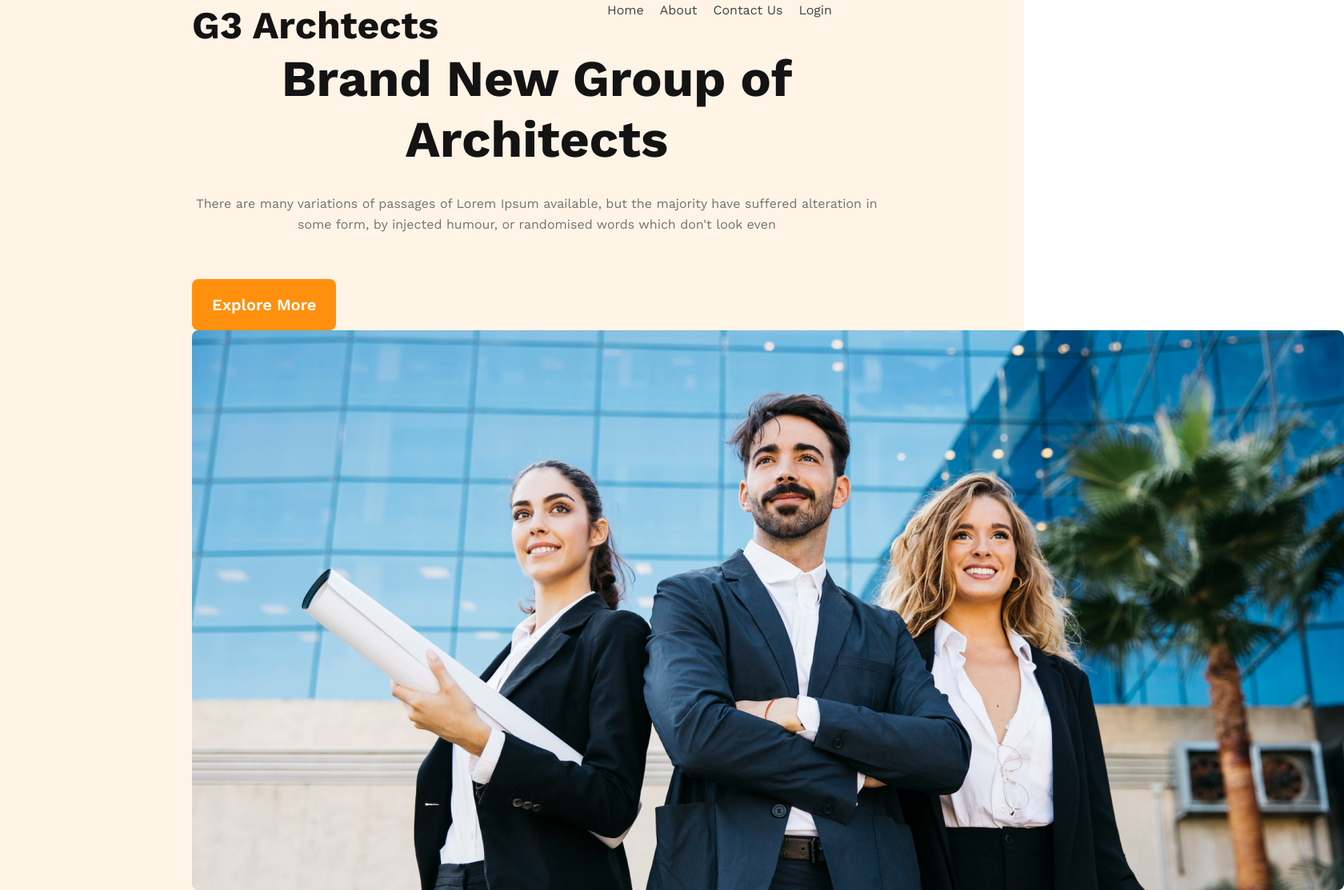
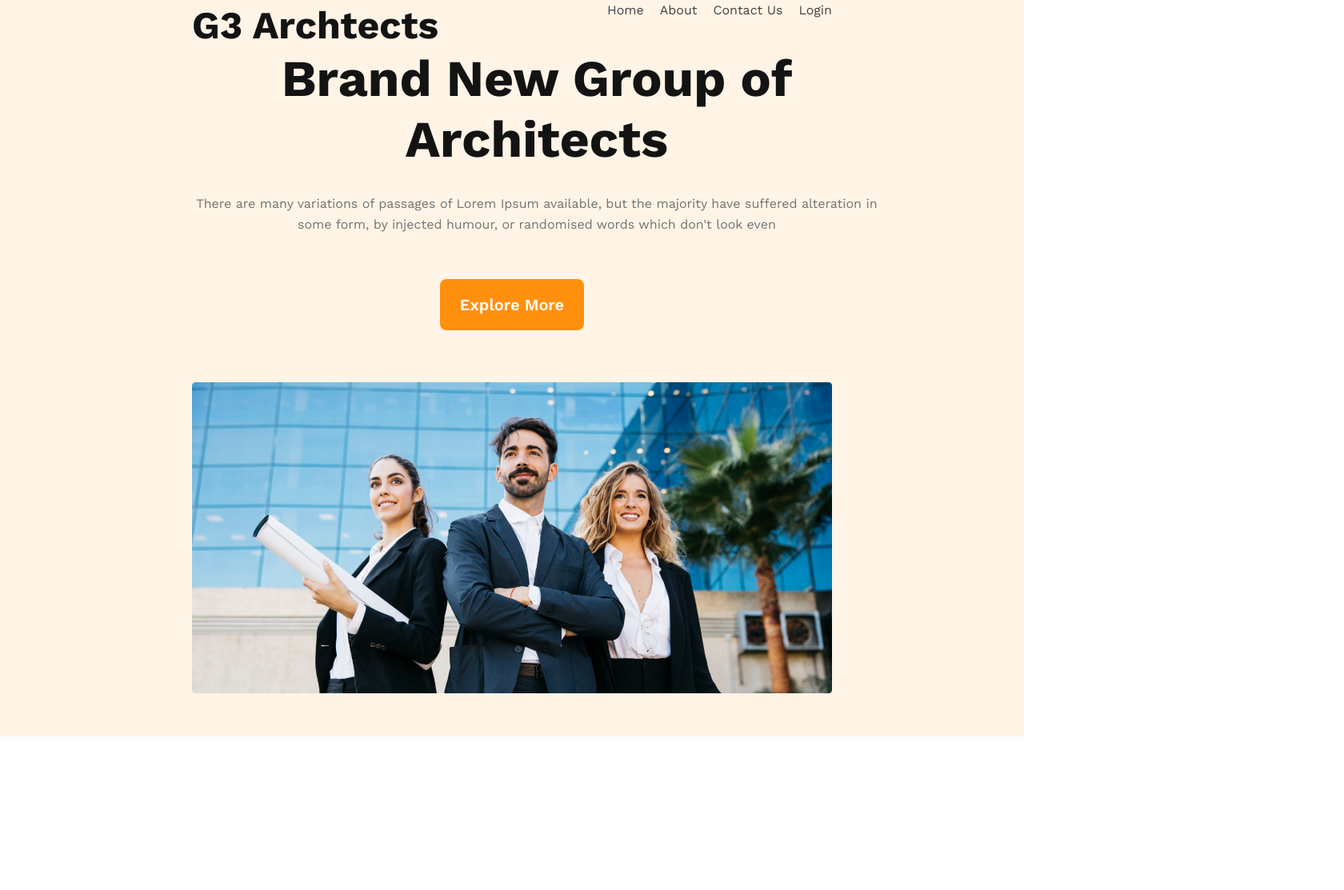
Before and after one commit to alsami6/arch-practice-task, a plain HTML site: page index.html in a window 1280 px wide. Shown: the part 47-1160 px from the top of the page at 80% size, 1680 px wide, since content can reach past the window. After the commit the page ends 968 px from the top, so only its background shows below. Drawn offline with nearby package versions, Linux system fonts and the light colour scheme.

Commit message:
complete hearder

```diff
--- a/index.html
+++ b/index.html
@@ -17,13 +17,15 @@
           <li><a href="">Login</a></li>
         </ul>
       </nav>
+      <div class="banner">
         <div class="main-header-div">
           <h2 class="about-us">Brand New Group of Architects</h2>
           <p class="about-para">There are many variations of passages of Lorem Ipsum available, but the majority have suffered alteration in some form, by injected humour, or randomised words which don't look even</p>
           <button  class="c-btn">Explore More</button>
         </div>
-      <div>
+        <div class="banner-img">
           <img src="./images/banner.png" alt="">
+        </div>
       </div>
     </header>
     <main></main>
--- a/style.css
+++ b/style.css
@@ -34,6 +34,10 @@ nav li a{
     color: #424242;
 }
 
+.main-header-div{
+    text-align: center;
+}
+
 .about-us{
     color: #131313;
     font-size: 4rem;
@@ -63,4 +67,16 @@ nav li a{
     color: white;
     border: none;
     margin-top: 55px;
+    margin-bottom: 65px;
+    cursor: pointer;
 }
+.c-btn:hover{
+    opacity: 0.7;
+}
+.c-btn:active{
+    opacity: 0.5;
+}
+
+.banner img{
+    width: 100%;
+}
```
Lines whose indentation alone changed are shown as unchanged.
